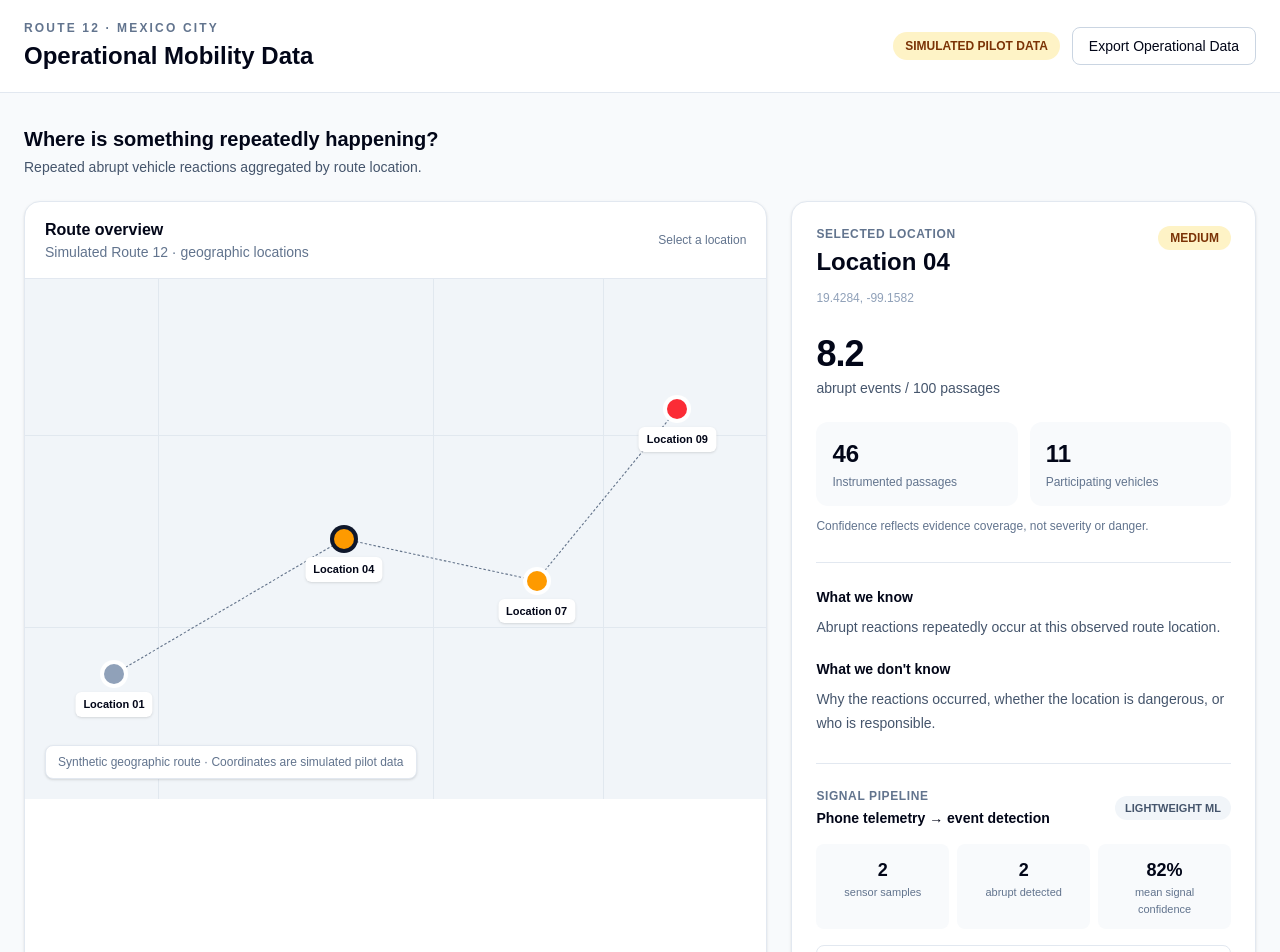
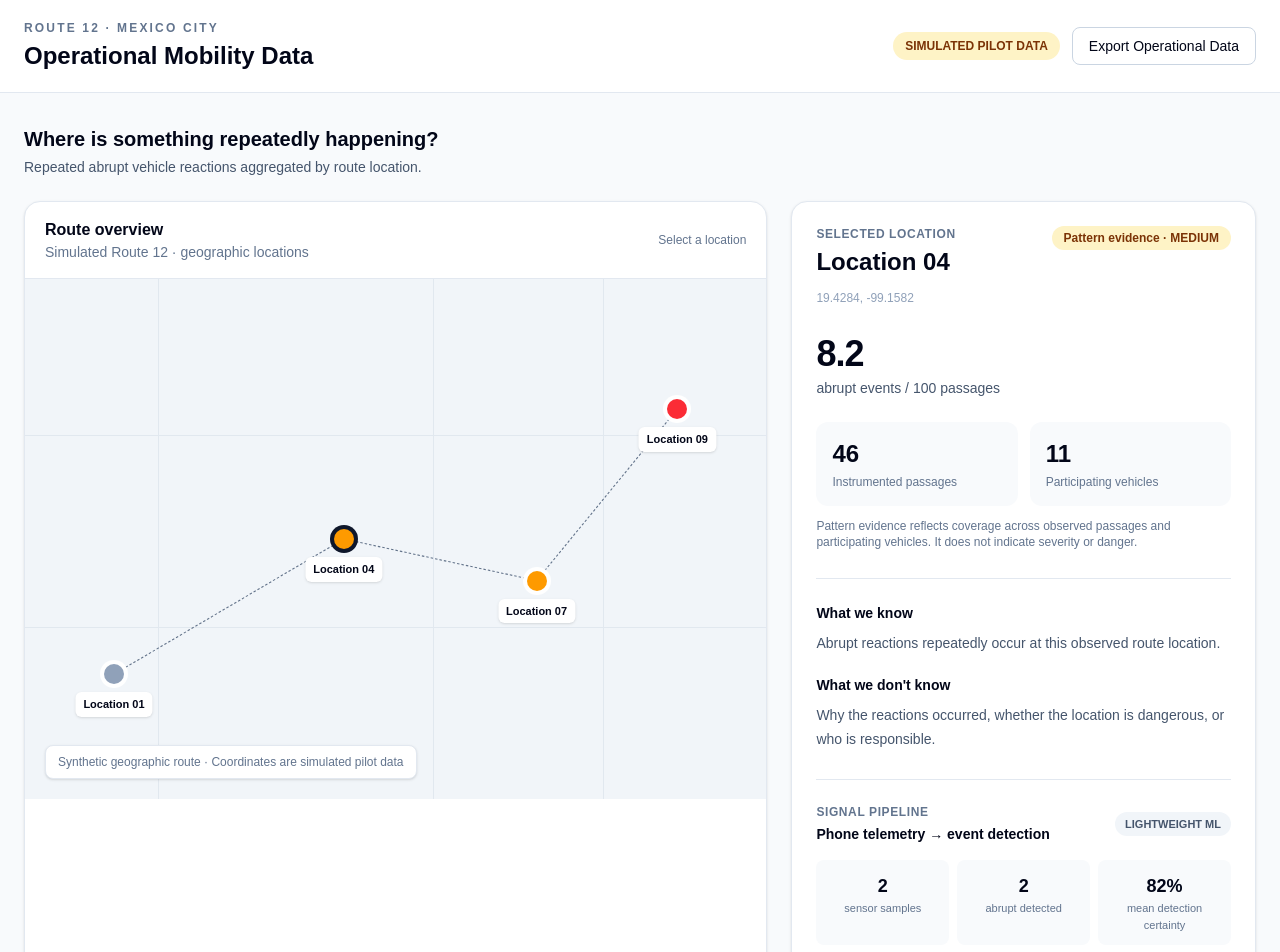
Before and after one commit to hanadagerab/operational-mobility-data, a Next.js app: page / in a window 1280 px wide. Shown: the top 952 px of the page. Built offline with nearby package versions, Linux system fonts and the light colour scheme.

Commit message:
Refine evidence language from persona test

```diff
--- a/app/page.tsx
+++ b/app/page.tsx
@@ -268,7 +268,7 @@ export default function Home() {
                   selected.confidence
                 )}`}
               >
-                {selected.confidence}
+                Pattern evidence · {selected.confidence}
               </span>
             </div>
 
@@ -302,7 +302,7 @@ export default function Home() {
             </div>
 
             <p className="mt-3 text-xs text-slate-500">
-              Confidence reflects evidence coverage, not severity or danger.
+              Pattern evidence reflects coverage across observed passages and participating vehicles. It does not indicate severity or danger.
             </p>
 
             <div className="mt-7 border-t border-slate-200 pt-6">
@@ -372,7 +372,7 @@ export default function Home() {
                       : 0}%
                   </p>
                   <p className="text-[11px] text-slate-500">
-                    mean signal confidence
+                    mean detection certainty
                   </p>
                 </div>
               </div>
@@ -483,7 +483,7 @@ export default function Home() {
 
                     <div className="mt-5 grid grid-cols-2 gap-4">
                       <label className="text-xs font-semibold text-slate-600">
-                        2 · Severity
+                        2 · Operational severity
                         <select
                           value={severity}
                           onChange={(event) => setSeverity(event.target.value)}
@@ -496,7 +496,7 @@ export default function Home() {
                       </label>
 
                       <label className="text-xs font-semibold text-slate-600">
-                        3 · Investigation confidence
+                        3 · Confidence in your explanation
                         <select
                           value={investigationConfidence}
                           onChange={(event) =>
```
Also changed, not shown: 1 other file (tests, documents, lock files or other folders).
